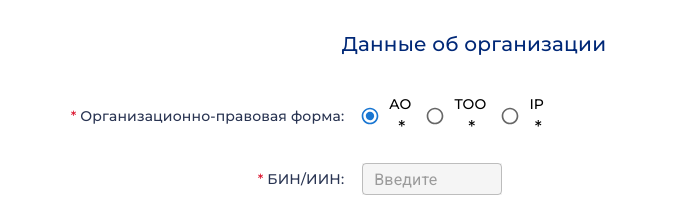
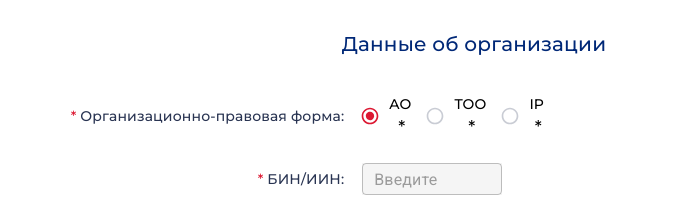
Before and after one commit to Ranami/Form, a React (Create React App) app: page / in a window 1280 px wide. Shown: the top 197 px of the page, without its empty margins (166-839 px from the left). Built offline with nearby package versions, Linux system fonts and the light colour scheme.

Commit message:
Changed primary colors for form

```diff
--- a/src/App.tsx
+++ b/src/App.tsx
@@ -1,13 +1,22 @@
 import React from "react";
 import { NewContractForm } from "./components/NewContractForm";
+import { ThemeProvider, createTheme } from "@mui/material/styles";
 
-type Props = {};
+const theme = createTheme({
+  palette: {
+    primary: {
+      main: "#dc1832",
+    },
+  },
+});
 
-const App = (props: Props) => {
+const App = () => {
   return (
-    <div>
-      <NewContractForm />
-    </div>
+    <ThemeProvider theme={theme}>
+      <div>
+        <NewContractForm />
+      </div>
+    </ThemeProvider>
   );
 };
 
--- a/src/components/CustomRadioGroup.tsx
+++ b/src/components/CustomRadioGroup.tsx
@@ -9,10 +9,7 @@ import React, { FC } from "react";
 import { IOption } from "../constants/contractFields";
 
 const CustomRadio = styled(Radio)`
-  &:checked {
-    color: #dc1832;
-  }
-  font-size: 20px;
+  color: rgba(41, 52, 82, 0.25);
 `;
 
 const CustomLabel = styled(Typography)`
--- a/src/components/CustomTextField.tsx
+++ b/src/components/CustomTextField.tsx
@@ -33,6 +33,8 @@ export type FormData = {
 const StyledTextField = styled(TextField)`
   display: block;
   justify-self: center;
+  &:focus {
+  }
 `;
 
 const FieldSizes: Record<StyleType, string> = {
```
